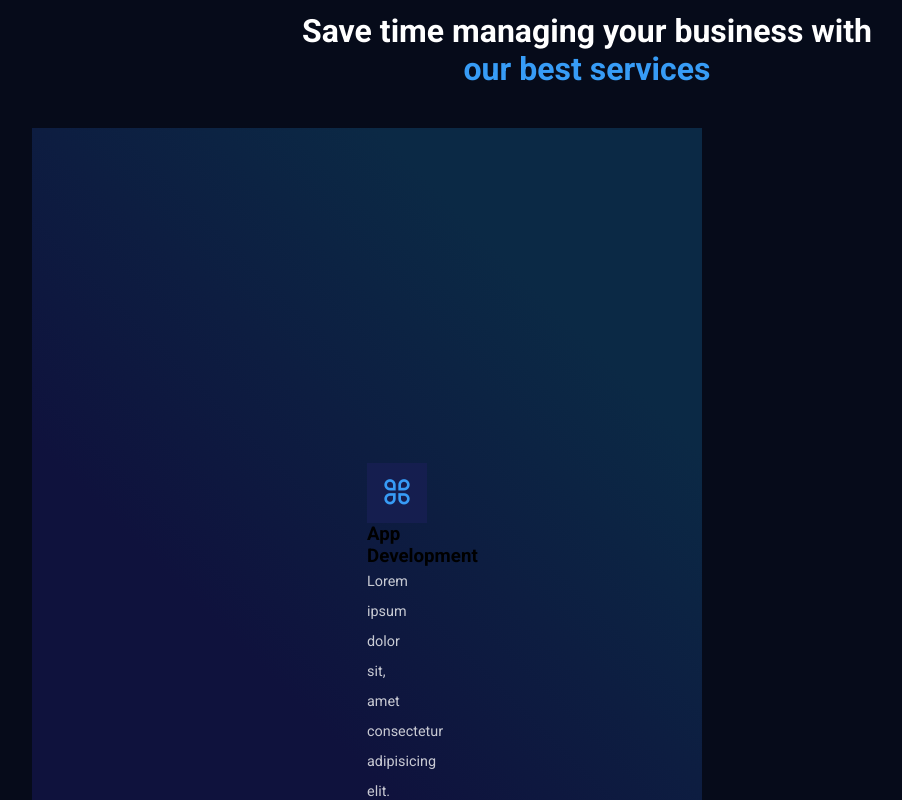
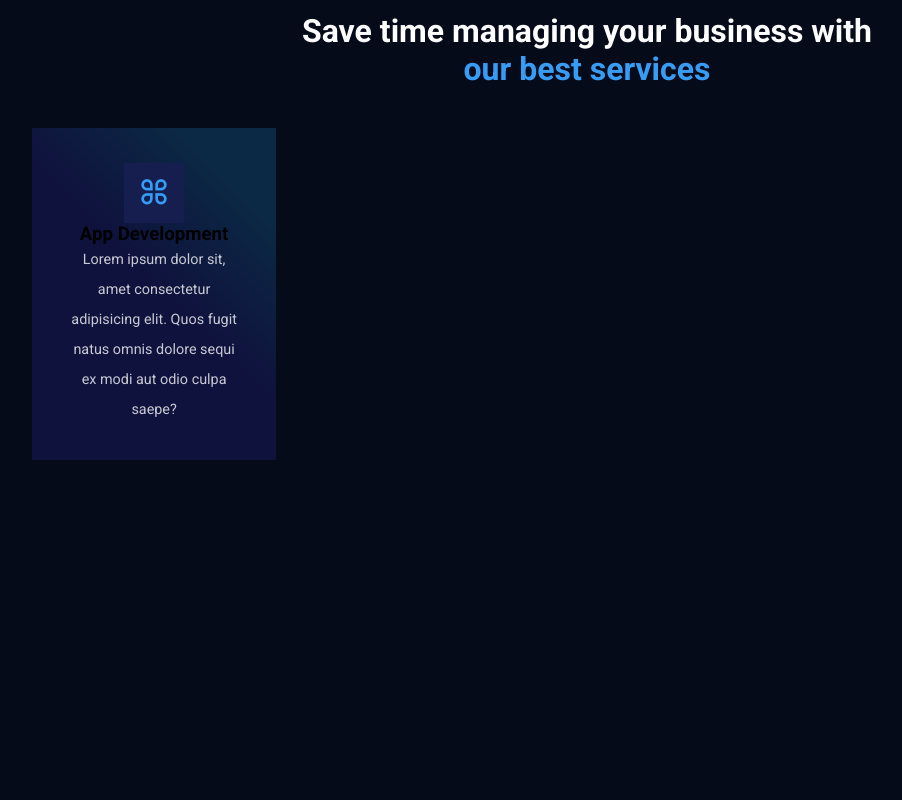
Before and after one commit to busari-mcode/Digital-agency, a React (Create React App) app: page / in a window 1280 px wide. Shown: the part 940-1740 px from the top of the page, without its empty margins (53-955 px from the left). After the commit the page ends 1460 px from the top, so only its background shows below. Built offline with nearby package versions, Linux system fonts and the light colour scheme.

Commit message:
new changes

```diff
--- a/src/styles/services.css
+++ b/src/styles/services.css
@@ -6,7 +6,7 @@
 .services__item {
     background: var(--card-bg);
     width: 22%;
-    padding: 335px;
+    padding: 35px;
     text-align: center;
 }
 
```
